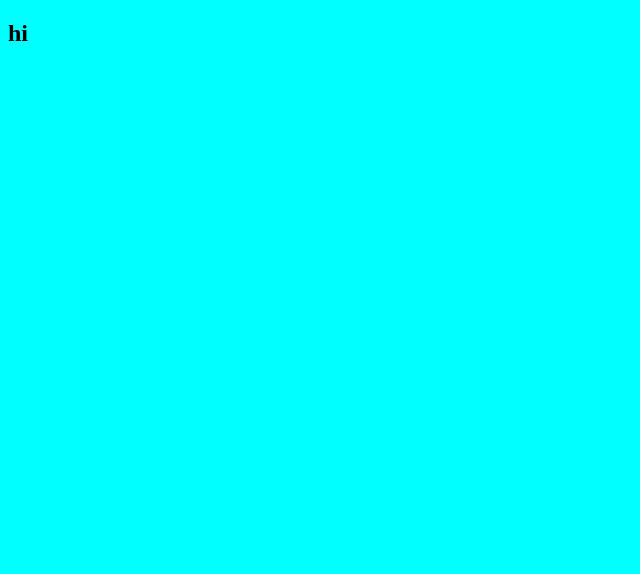
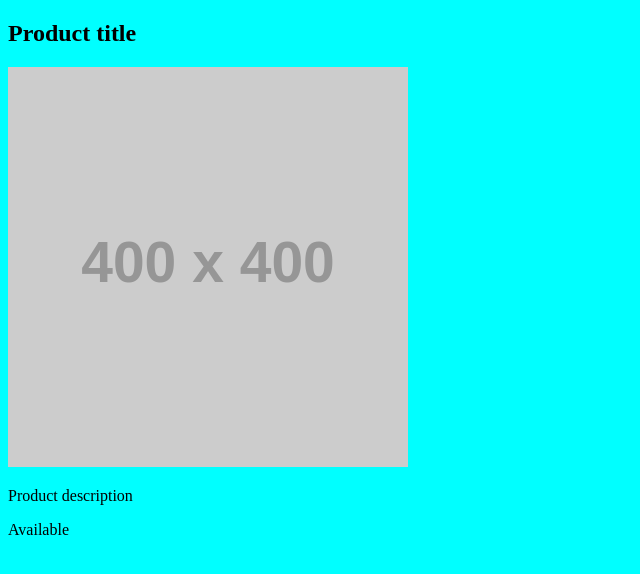
Before and after one commit to sarah-weatherbee/product-cards, a plain HTML site: page index.html in a window 1280 px wide. Shown: the whole page, without its empty margins (0-640 px from the left). Drawn offline with Linux system fonts and the light colour scheme; placeholder pictures from the web are drawn by us.

Commit message:
define card structure

```diff
--- a/index.html
+++ b/index.html
@@ -1,11 +1,33 @@
 <!DOCTYPE html>
 <html>
+
 <head>
     <title>Product-cards</title>
     <link rel="stylesheet" href="./main.css">
 </head>
 
 <body>
-        <h2>hi</h2>
+    <div class="card-container">
+        <div class="card">
+            <h2>Product title</h2>
+            <div class="section section1">
+                <div class="image-element">
+                    <img src="https://via.placeholder.com/400">
+                </div>
+            </div>
+            <div class="section section2">
+                <div class="description-element">
+                    <p>Product description</p>
+                </div>
+            </div>
+            <div class="section section3">
+                <div class="availability">
+                    <p>Available</p>
+                </div>
+            </div>
+        </div>
+    </div>
+
 </body>
+
 </html>
```
Lines whose indentation alone changed are shown as unchanged.
